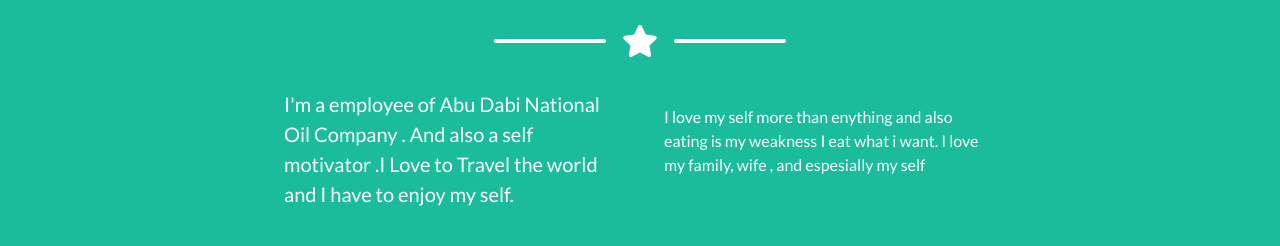
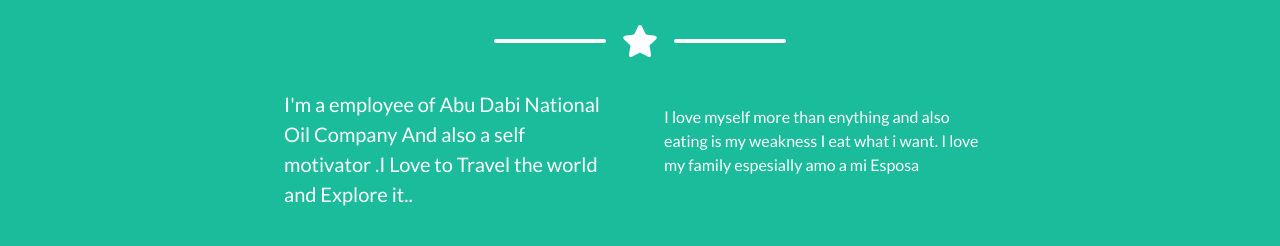
Before and after one commit to suroora/salih-personal-site, a plain HTML site: page index.html in a window 1280 px wide. Shown: the part 1838-2084 px from the top of the page. Drawn offline with nearby package versions, Linux system fonts and the light colour scheme.

Commit message:
Update index.html

```diff
--- a/index.html
+++ b/index.html
@@ -127,8 +127,8 @@
                 </div>
                 <!-- About Section Content-->
                 <div class="row">
-                    <div class="col-lg-4 ml-auto"><p class="lead">I'm a employee of Abu Dabi National Oil Company . And also a self motivator .I Love to Travel the world and I have to enjoy my self.</p></div>
-                    <div class="col-lg-4 mr-auto"><p class="lead"></p> I love my self more than enything and also eating is my weakness I eat what i want. I love my family, wife , and espesially  my self</div>
+                    <div class="col-lg-4 ml-auto"><p class="lead">I'm a employee of Abu Dabi National Oil Company  And also a self motivator .I Love to Travel the world and Explore it..</p></div>
+                    <div class="col-lg-4 mr-auto"><p class="lead"></p> I love myself more than enything and also eating is my weakness I eat what i want. I love my family espesially amo a mi Esposa</div>
                 </div>
                 <!-- About Section Button-->
                 <div class="text-center mt-4">
```
